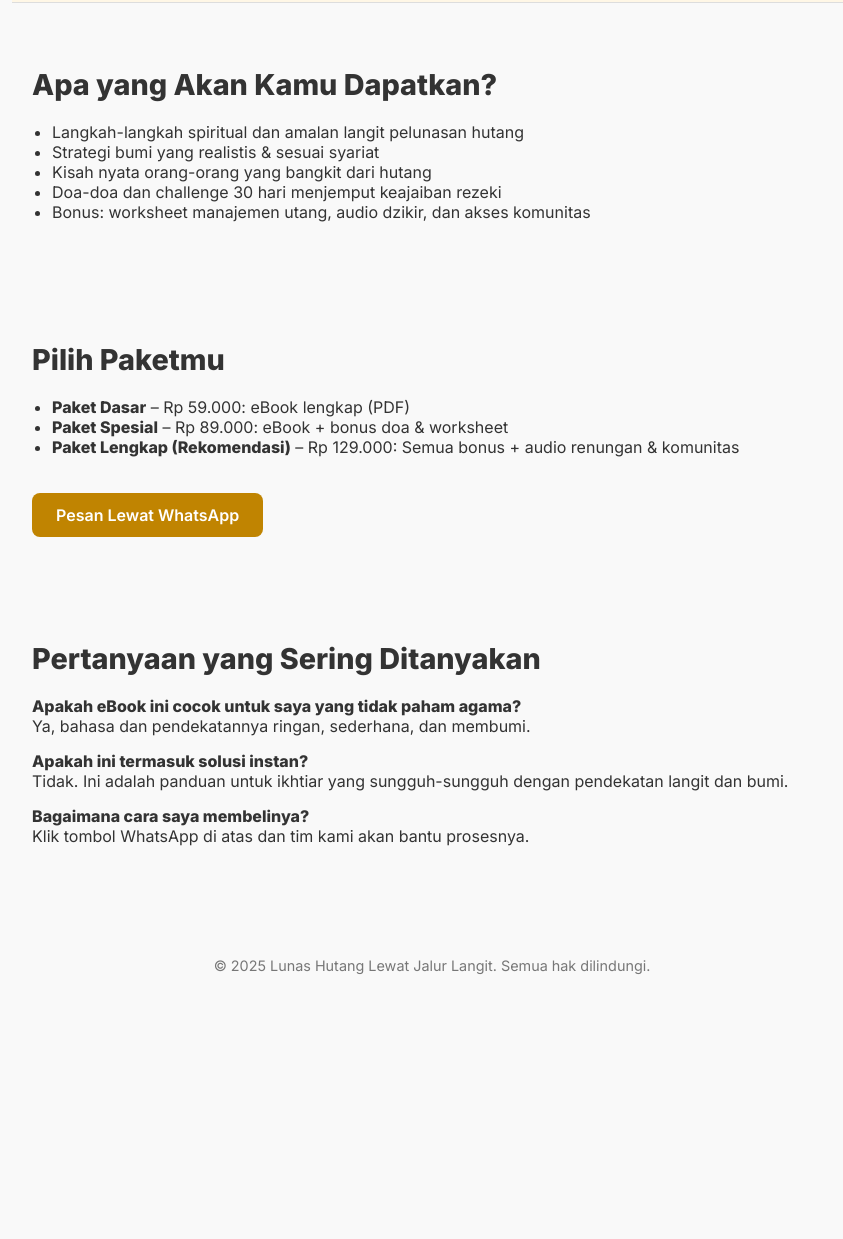
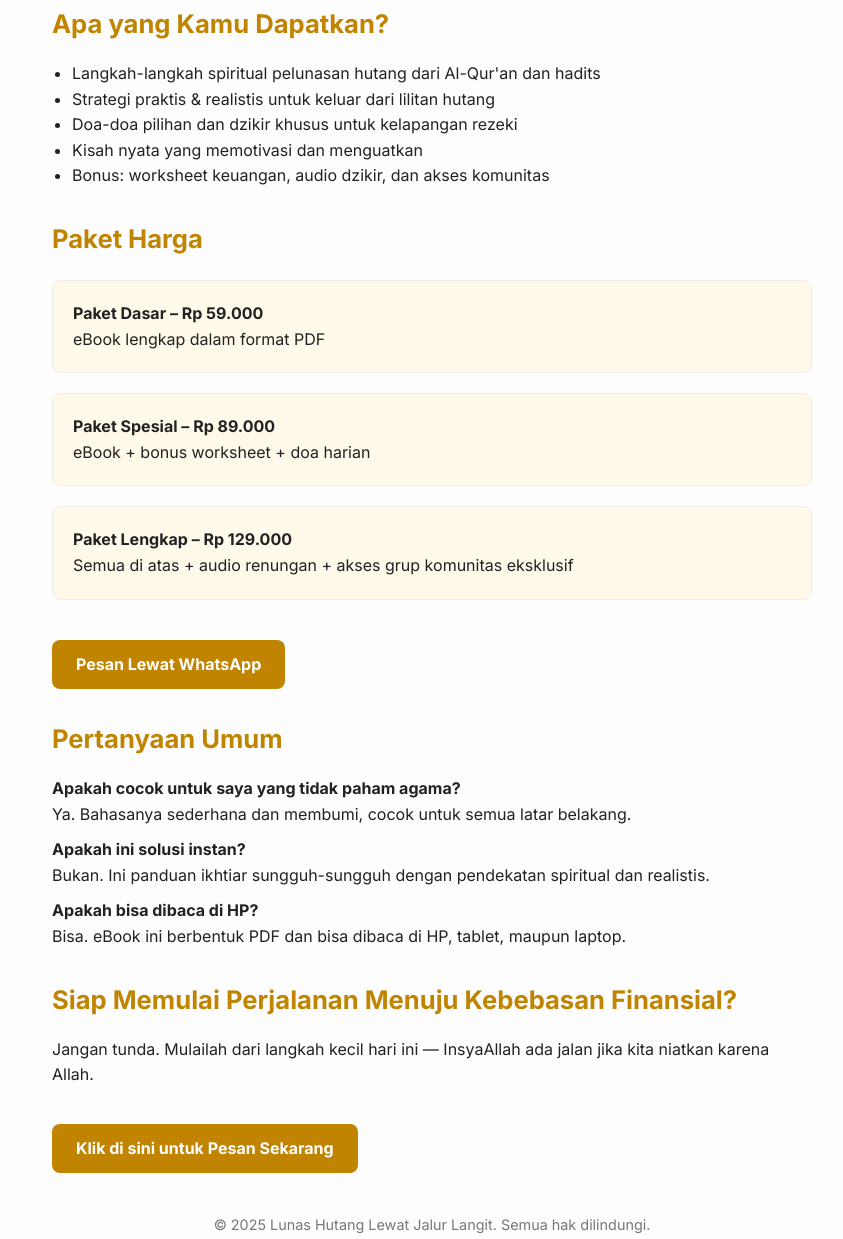
Before and after one commit to NyamandiRumah/ebook-lunas-hutang-jalur-langit, a plain HTML site: page index.html in a window 1280 px wide. Shown: the part 275-1514 px from the top of the page, without its empty margins (208-1051 px from the left). Before the commit the page ends 1303 px from the top, so only its background shows below. Drawn offline with Linux system fonts and the light colour scheme.

Commit message:
Update index.html

```diff
--- a/index.html
+++ b/index.html
@@ -2,104 +2,81 @@
 <html lang="id">
 <head>
   <meta charset="UTF-8">
-  <meta name="viewport" content="width=device-width, initial-scale=1.0">
+  <meta name="viewport" content="width=device-width, initial-scale=1">
   <title>Lunas Hutang Lewat Jalur Langit</title>
-  <link href="https://fonts.googleapis.com/css2?family=Inter:wght@400;600;800&display=swap" rel="stylesheet">
+  <link href="https://fonts.googleapis.com/css2?family=Inter:wght@400;700&display=swap" rel="stylesheet">
   <style>
-    body {
-      font-family: 'Inter', sans-serif;
-      margin: 0;
-      padding: 0;
-      background: #f9f9f9;
-      color: #333;
-    }
-    header, section, footer {
-      padding: 40px 20px;
-      max-width: 800px;
-      margin: auto;
-    }
-    header {
-      background: #fff7e6;
-      text-align: center;
-      border-bottom: 1px solid #ddd;
-    }
-    h1 {
-      font-size: 2.4rem;
-      color: #c08401;
-    }
+    * { box-sizing: border-box; margin: 0; padding: 0; }
+    body { font-family: 'Inter', sans-serif; background: #fdfdfd; color: #222; line-height: 1.6; }
+    .container { max-width: 800px; margin: auto; padding: 40px 20px; }
+    h1, h2 { color: #c08401; }
+    h1 { font-size: 2.2rem; margin-bottom: 16px; }
+    h2 { font-size: 1.6rem; margin: 30px 0 16px; }
+    p { margin-bottom: 16px; }
+    ul { margin-bottom: 16px; padding-left: 20px; }
     .btn {
       display: inline-block;
-      padding: 12px 24px;
       background: #c08401;
       color: #fff;
       text-decoration: none;
+      padding: 12px 24px;
       border-radius: 8px;
-      font-weight: 600;
+      font-weight: bold;
       margin-top: 20px;
     }
-    .section-title {
-      font-size: 1.8rem;
-      margin-bottom: 20px;
-    }
-    ul {
-      padding-left: 20px;
-    }
-    .faq dt {
-      font-weight: bold;
-      margin-top: 15px;
-    }
-    .faq dd {
-      margin: 0 0 10px 0;
-    }
-    footer {
-      text-align: center;
-      font-size: 0.9rem;
-      color: #777;
-    }
+    .card { background: #fff9ea; padding: 20px; border-radius: 8px; margin: 20px 0; border: 1px solid #eee; }
+    .faq dt { font-weight: bold; margin-top: 10px; }
+    .faq dd { margin-bottom: 10px; }
+    footer { text-align: center; font-size: 0.9rem; color: #777; margin-top: 40px; }
   </style>
 </head>
 <body>
-  <header>
+  <div class="container">
     <h1>Lunas Hutang Lewat Jalur Langit</h1>
-    <p>eBook spiritual dan praktis untuk bantu kamu lepas dari jeratan hutang secara halal & penuh keajaiban</p>
+    <p><em>eBook spiritual dan praktis yang bantu kamu terbebas dari jeratan hutang, dengan pendekatan langit & bumi.</em></p>
     <a href="#order" class="btn">Pesan Sekarang</a>
-  </header>
 
-  <section>
-    <h2 class="section-title">Apa yang Akan Kamu Dapatkan?</h2>
+    <h2>Apa yang Kamu Dapatkan?</h2>
     <ul>
-      <li>Langkah-langkah spiritual dan amalan langit pelunasan hutang</li>
-      <li>Strategi bumi yang realistis & sesuai syariat</li>
-      <li>Kisah nyata orang-orang yang bangkit dari hutang</li>
-      <li>Doa-doa dan challenge 30 hari menjemput keajaiban rezeki</li>
-      <li>Bonus: worksheet manajemen utang, audio dzikir, dan akses komunitas</li>
+      <li>Langkah-langkah spiritual pelunasan hutang dari Al-Qur'an dan hadits</li>
+      <li>Strategi praktis & realistis untuk keluar dari lilitan hutang</li>
+      <li>Doa-doa pilihan dan dzikir khusus untuk kelapangan rezeki</li>
+      <li>Kisah nyata yang memotivasi dan menguatkan</li>
+      <li>Bonus: worksheet keuangan, audio dzikir, dan akses komunitas</li>
     </ul>
-  </section>
 
-  <section id="order">
-    <h2 class="section-title">Pilih Paketmu</h2>
-    <ul>
-      <li><strong>Paket Dasar</strong> – Rp 59.000: eBook lengkap (PDF)</li>
-      <li><strong>Paket Spesial</strong> – Rp 89.000: eBook + bonus doa & worksheet</li>
-      <li><strong>Paket Lengkap (Rekomendasi)</strong> – Rp 129.000: Semua bonus + audio renungan & komunitas</li>
-    </ul>
-    <a href="https://wa.me/6285695125597?text=Saya%20mau%20pesan%20eBook%20Lunas%20Hutang%20Lewat%20Jalur%20Langit" class="btn">Pesan Lewat WhatsApp</a>
-  </section>
+    <h2 id="order">Paket Harga</h2>
+    <div class="card">
+      <strong>Paket Dasar – Rp 59.000</strong><br>
+      eBook lengkap dalam format PDF
+    </div>
+    <div class="card">
+      <strong>Paket Spesial – Rp 89.000</strong><br>
+      eBook + bonus worksheet + doa harian
+    </div>
+    <div class="card">
+      <strong>Paket Lengkap – Rp 129.000</strong><br>
+      Semua di atas + audio renungan + akses grup komunitas eksklusif
+    </div>
+    <a href="https://wa.me/6281234567890?text=Saya%20mau%20pesan%20eBook%20Lunas%20Hutang%20Lewat%20Jalur%20Langit" class="btn">Pesan Lewat WhatsApp</a>
 
-  <section>
-    <h2 class="section-title">Pertanyaan yang Sering Ditanyakan</h2>
+    <h2>Pertanyaan Umum</h2>
     <dl class="faq">
-      <dt>Apakah eBook ini cocok untuk saya yang tidak paham agama?</dt>
-      <dd>Ya, bahasa dan pendekatannya ringan, sederhana, dan membumi.</dd>
-      <dt>Apakah ini termasuk solusi instan?</dt>
-      <dd>Tidak. Ini adalah panduan untuk ikhtiar yang sungguh-sungguh dengan pendekatan langit dan bumi.</dd>
-      <dt>Bagaimana cara saya membelinya?</dt>
-      <dd>Klik tombol WhatsApp di atas dan tim kami akan bantu prosesnya.</dd>
+      <dt>Apakah cocok untuk saya yang tidak paham agama?</dt>
+      <dd>Ya. Bahasanya sederhana dan membumi, cocok untuk semua latar belakang.</dd>
+      <dt>Apakah ini solusi instan?</dt>
+      <dd>Bukan. Ini panduan ikhtiar sungguh-sungguh dengan pendekatan spiritual dan realistis.</dd>
+      <dt>Apakah bisa dibaca di HP?</dt>
+      <dd>Bisa. eBook ini berbentuk PDF dan bisa dibaca di HP, tablet, maupun laptop.</dd>
     </dl>
-  </section>
 
-  <footer>
-    <p>&copy; 2025 Lunas Hutang Lewat Jalur Langit. Semua hak dilindungi.</p>
-  </footer>
+    <h2>Siap Memulai Perjalanan Menuju Kebebasan Finansial?</h2>
+    <p>Jangan tunda. Mulailah dari langkah kecil hari ini — InsyaAllah ada jalan jika kita niatkan karena Allah.</p>
+    <a href="https://wa.me/6285695125597?text=Saya%20mau%20pesan%20eBook%20Lunas%20Hutang%20Lewat%20Jalur%20Langit" class="btn">Klik di sini untuk Pesan Sekarang</a>
+
+    <footer>
+      <p>&copy; 2025 Lunas Hutang Lewat Jalur Langit. Semua hak dilindungi.</p>
+    </footer>
+  </div>
 </body>
 </html>
```
